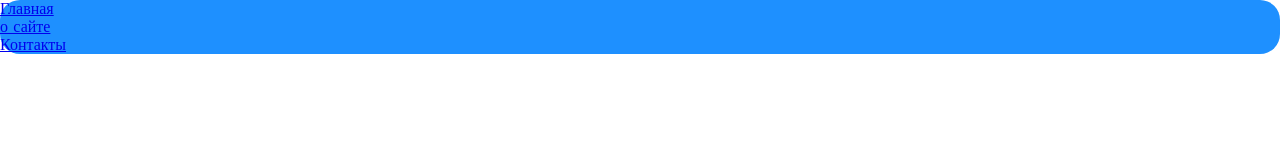
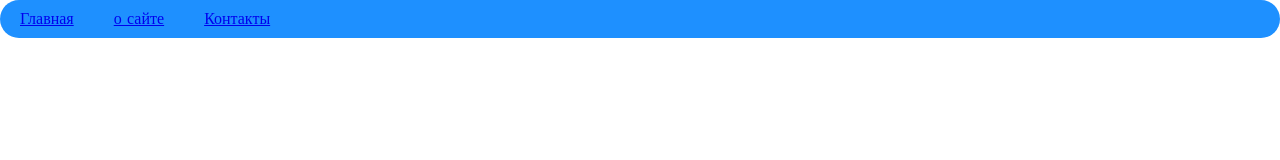
Before and after one commit to Daylfly/base-html, a plain HTML site: page Урок 2 работа со стилями/ex2/index.html in a window 1280 px wide. Drawn offline with Linux system fonts and the light colour scheme.

Commit message:
Задание 1 и 2 21.01.2025 upd 2

```diff
--- a/Урок 2 работа со стилями/ex2/index.html
+++ b/Урок 2 работа со стилями/ex2/index.html
@@ -9,7 +9,7 @@
     <link rel="stylesheet" href="styles/main.css">
     <body>
 <nav class="horizontal-menu">
-    <ul class="box-nav"
+    <ul class="box-nav">
         <li class="text-item1"><a href="#">Главная</a> </li>
         <li class="text-item2"><a href="#">о сайте</a> </li>
         <li class="text-item3"><a href="#">Контакты</a> </li>
--- a/Урок 2 работа со стилями/ex2/styles/main.css
+++ b/Урок 2 работа со стилями/ex2/styles/main.css
@@ -10,3 +10,21 @@
     border-radius: 20px;
 
 }
+
+.text-item1 {
+    padding: 10px 20px;
+}
+
+.text-item2 {
+    padding: 10px 20px;
+}
+.text-item3 {
+    padding: 10px 20px;
+}
+.box-nav {
+    display: flex;
+    margin: 0;
+    padding: 0;
+    list-style: none;
+
+}
```
